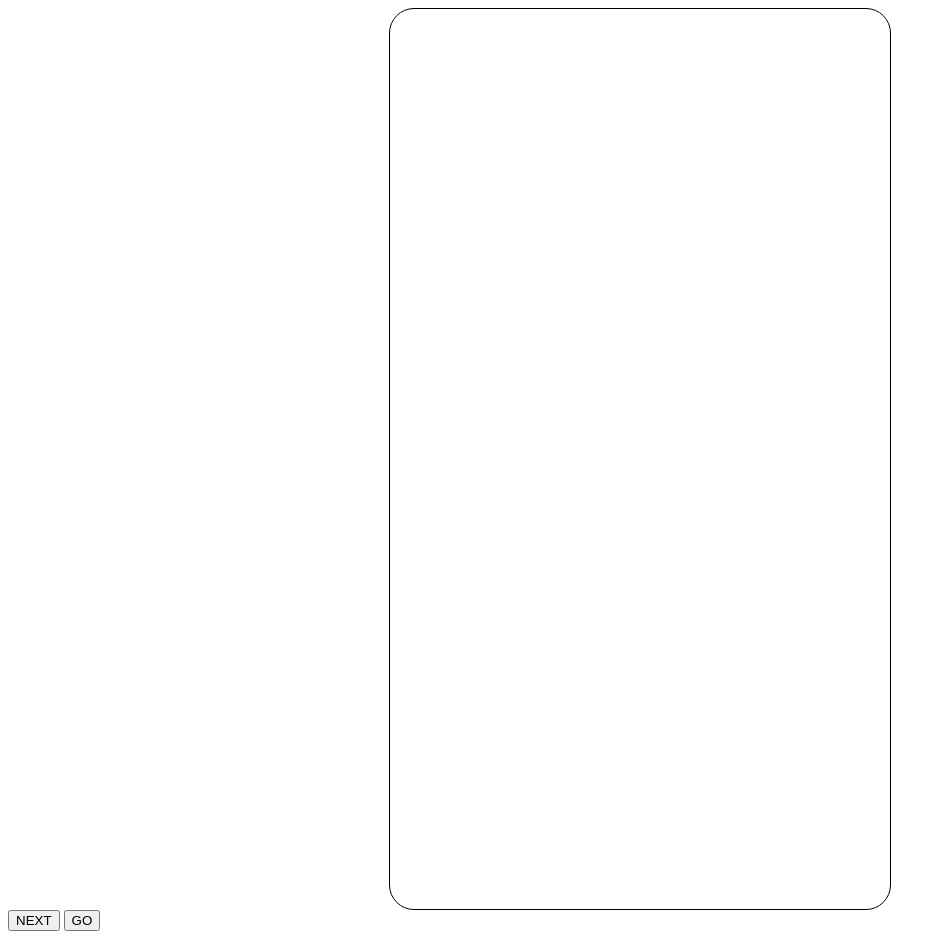
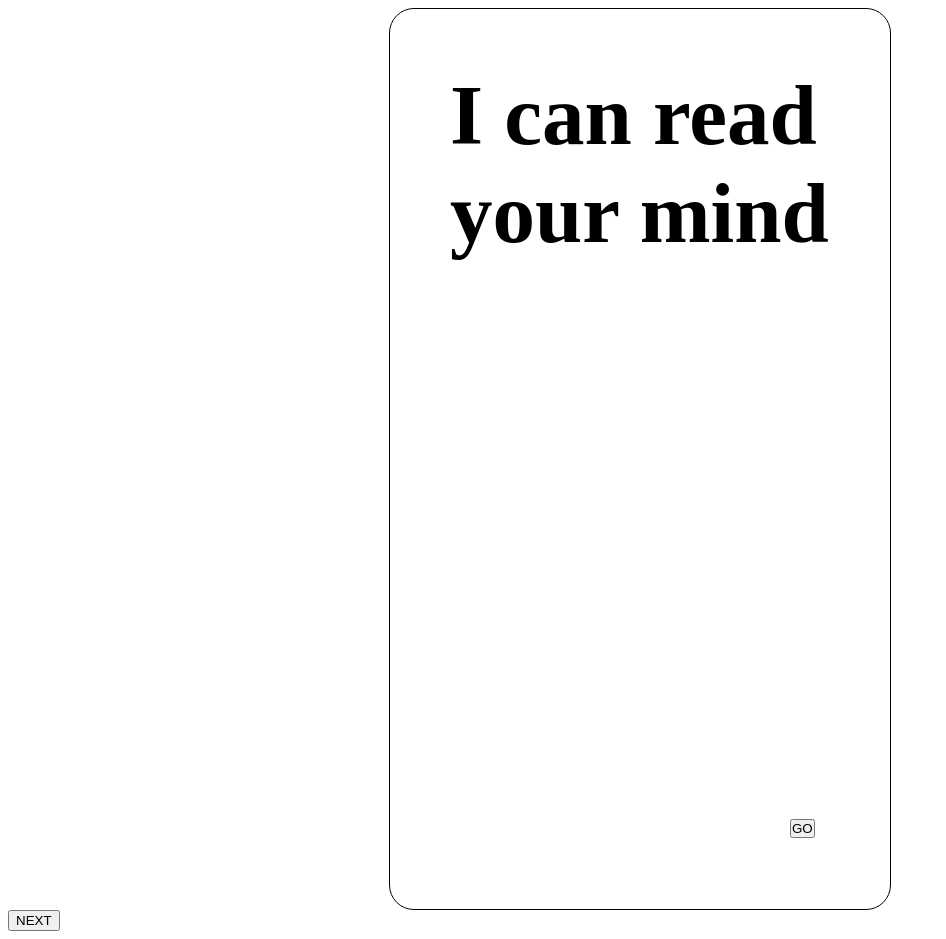
Before and after one commit to psoper1/mind-reader, a plain HTML site: page index.html in a window 1280 px wide. Shown: the whole page, without its empty margins (0-946 px from the left). Drawn offline with Linux system fonts and the light colour scheme.

Commit message:
got something going

```diff
--- a/CSS/style.css
+++ b/CSS/style.css
@@ -7,3 +7,16 @@
     border-color:black;
     border-radius: 25px;
 }
+
+.h1 {
+    font-size: 85px;
+    margin-left: 12%;
+}
+
+.btn, .btn btn-outline-primary {
+    margin: 0;
+    padding: 0;
+    /* border-radius: 50%; */
+    margin-left: 80%;
+    margin-top: 100%;
+}
--- a/index.html
+++ b/index.html
@@ -11,13 +11,15 @@
     <div class="container-fluid">
         <div class="row">
             <div class="main-view">
+                <h1 class="h1">I can read your mind</h1>
+                <button type="button" class="btn btn-outline-primary">GO</button>
             </div>
         </div>
     </div>
     <!-- <div class="main-view"></div> -->
 
     <button class="nextButton">NEXT</button>
-    <button class="nextButton">GO</button>
+
     <i class="fa-duotone fa-rotate-left"></i>
 
 
```
Also changed, not shown: Pictures/Reset.PNG (added).
